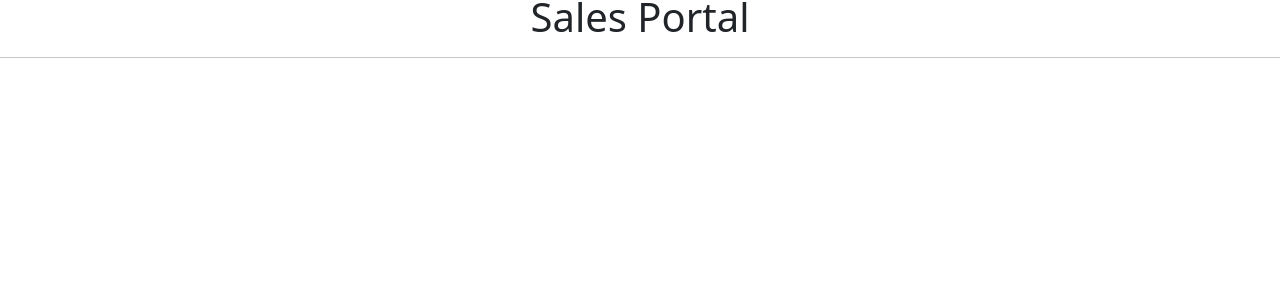
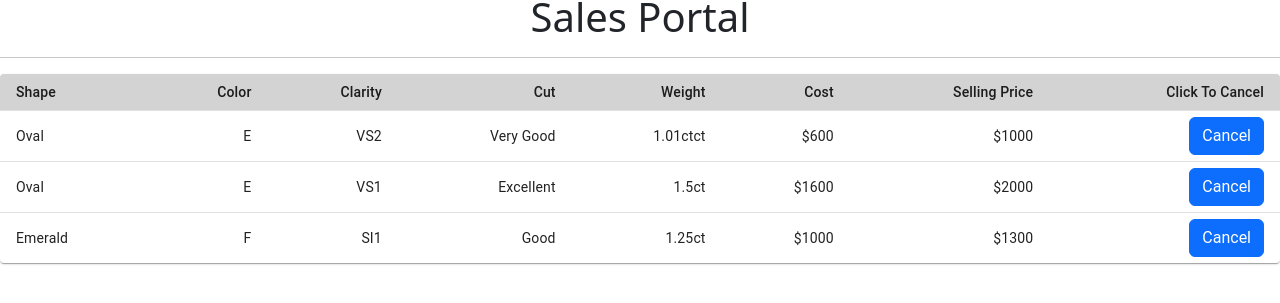
Before and after one commit to rmk129/phase-2-diamond-dashboard-final, a React (Create React App) app: page /selldashboard in a window 1280 px wide. Shown: the part 123-426 px from the top of the page. Built offline with nearby package versions, Linux system fonts and the light colour scheme; data requests are answered from the project's data file.

Commit message:
tests completed

```diff
--- a/db.json
+++ b/db.json
@@ -1,25 +1,5 @@
 {
   "diamonds": [
-    {
-      "id": 1,
-      "shape": "Round",
-      "color": "D",
-      "clarity": "VS1",
-      "cut": "Excellent",
-      "weight": "1.53",
-      "cost": "1600",
-      "price": "2000"
-    },
-    {
-      "id": 2,
-      "shape": "Round",
-      "color": "E",
-      "clarity": "SI1",
-      "cut": "Excellent",
-      "weight": "2.23",
-      "cost": "2100",
-      "price": "2500"
-    },
     {
       "id": 4,
       "shape": "Oval",
@@ -28,7 +8,8 @@
       "cut": "Excellent",
       "weight": "1.89",
       "cost": "1500",
-      "price": "1800"
+      "price": "1800",
+      "sell": "No"
     },
     {
       "id": 5,
@@ -38,7 +19,74 @@
       "cut": "Excellent",
       "weight": "1.76",
       "cost": "1700",
-      "price": "1900"
+      "price": "1900",
+      "sell": "No"
+    },
+    {
+      "shape": "Oval",
+      "color": "E",
+      "clarity": "VS2",
+      "cut": "Very Good",
+      "weight": "1.01ct",
+      "cost": "600",
+      "price": "1000",
+      "id": 7,
+      "sell": "Yes"
+    },
+    {
+      "shape": "Oval",
+      "color": "E",
+      "clarity": "VS1",
+      "cut": "Excellent",
+      "weight": "1.5",
+      "cost": "1600",
+      "price": "2000",
+      "id": 9,
+      "sell": "Yes"
+    },
+    {
+      "shape": "Emerald",
+      "color": "E",
+      "clarity": "VS2",
+      "cut": "Excellent",
+      "weight": "2.10",
+      "cost": "1800",
+      "price": "2150",
+      "id": 11,
+      "sell": "No"
+    },
+    {
+      "shape": "Radiant",
+      "color": "E",
+      "clarity": "VS2",
+      "cut": "Very Good",
+      "weight": "2.5",
+      "cost": "2600",
+      "price": "3000",
+      "id": 12,
+      "sell": "No"
+    },
+    {
+      "shape": "Radiant",
+      "color": "F",
+      "clarity": "VS2",
+      "cut": "Excellent",
+      "weight": "2.02",
+      "cost": "1800",
+      "price": "2200",
+      "id": 13,
+      "sell": "No"
+    },
+    {
+      "shape": "Oval",
+      "color": "E",
+      "clarity": "VS1",
+      "cut": "Excellent",
+      "weight": "1.65",
+      "cost": "1300",
+      "price": "1700",
+      "id": 14,
+      "sell": "No"
     },
     {
       "shape": "Emerald",
@@ -48,37 +96,8 @@
       "weight": "1.25",
       "cost": "1000",
       "price": "1300",
-      "id": 6
-    },
-    {
-      "shape": "Oval",
-      "color": "E",
-      "clarity": "VS2",
-      "cut": "Very Good",
-      "weight": "1.01ct",
-      "cost": "600",
-      "price": "1000",
-      "id": 7
-    },
-    {
-      "shape": "Emerald",
-      "color": "F",
-      "clarity": "SI1",
-      "cut": "Good",
-      "weight": "1.25",
-      "cost": "1000",
-      "price": "1300",
-      "id": 8
-    },
-    {
-      "shape": "Oval",
-      "color": "E",
-      "clarity": "VS1",
-      "cut": "Excellent",
-      "weight": "1.5",
-      "cost": "1600",
-      "price": "2000",
-      "id": 9
+      "id": 15,
+      "sell": "Yes"
     },
     {
       "shape": "Radiant",
@@ -88,50 +107,31 @@
       "weight": "1.89",
       "cost": "1900",
       "price": "2100",
-      "id": 10
+      "id": 17,
+      "sell": "No"
     },
     {
-      "shape": "Emerald",
+      "shape": "Round",
       "color": "E",
-      "clarity": "VS2",
+      "clarity": "SI1",
       "cut": "Excellent",
-      "weight": "2.10",
-      "cost": "1800",
-      "price": "2150",
-      "id": 11
+      "weight": "2.23",
+      "cost": "2100",
+      "price": "2500",
+      "id": 18,
+      "sell": "No"
     },
     {
       "shape": "Radiant",
       "color": "E",
       "clarity": "VS2",
-      "cut": "Very Good",
-      "weight": "2.5",
-      "cost": "2600",
-      "price": "3000",
-      "id": 12
-    },
-    {
-      "shape": "Radiant",
-      "color": "F",
-      "clarity": "VS2",
       "cut": "Excellent",
-      "weight": "2.02",
-      "cost": "1800",
-      "price": "2200",
-      "id": 13
-    },
-    {
-      "shape": "Oval",
-      "color": "E",
-      "clarity": "VS1",
-      "cut": "Excellent",
-      "weight": "1.65",
-      "cost": "1300",
-      "price": "1700",
-      "id": 14
+      "weight": "3.2",
+      "cost": "3000",
+      "price": "3600",
+      "sell": "No",
+      "id": 19
     }
   ],
-  "diamondsToSell": [
-
-  ]
+  "diamondsToSell": []
 }
--- a/src/components/App.js
+++ b/src/components/App.js
@@ -19,7 +19,7 @@ function App() {
   }, [])
 
   useEffect(()=> {
-    fetch("http://localhost:3000/diamonds")
+    fetch("http://localhost:3000/diamondsToSell")
     .then((r)=> r.json())
     .then((diamondsData)=> setSellDiamonds(diamondsData) )
   }, [])
@@ -38,7 +38,7 @@ function App() {
               <StockDashboard sellDiamonds={sellDiamonds} setSellDiamonds={setSellDiamonds} allDiamonds={allDiamonds}/>
           </Route>
           <Route path="/selldashboard">
-              <SellDashboard />
+              <SellDashboard sellDiamonds={sellDiamonds} allDiamonds={allDiamonds} setAllDiamonds={setAllDiamonds} />
           </Route>
           <Route exact path="/">
               <Home/>
--- a/src/components/SellDiamonds/SellDashboard.js
+++ b/src/components/SellDiamonds/SellDashboard.js
@@ -1,14 +1,16 @@
 import React, {useState} from "react";
+import SellTable from "./SellTable";
 
 
-function SellDashboard(){
+function SellDashboard({allDiamonds}){
 
+  const sellDiamonds = allDiamonds.filter((dia)=> dia.sell === "Yes")
 
     return (
         <div>
             <h1>Sales Portal</h1>
             <hr/>
-          {/* <SellTable newAllDiamonds={newAllDiamonds} /> */}
+          <SellTable sellDiamonds={sellDiamonds} />
         </div>
 
 
--- a/src/components/SellDiamonds/SellTable.js
+++ b/src/components/SellDiamonds/SellTable.js
@@ -0,0 +1,87 @@
+import * as React from 'react';
+import { Table } from '@mui/material';
+import { TableBody } from '@mui/material';
+import { TableCell } from '@mui/material';
+import { TableContainer } from '@mui/material';
+import { TableHead } from '@mui/material';
+import { TableRow } from '@mui/material';
+import { Paper } from '@mui/material';
+import Button from 'react-bootstrap/Button';
+
+
+
+export default function SellTable({sellDiamonds}) {
+
+//   function addDiamond(data){
+//     setAllDiamonds(...allDiamonds, data)
+//   }
+
+function handleSellCancelClick(e){
+  const jsonData = e.target.value;
+  const dia = JSON.parse(jsonData);
+
+
+
+  const formData = {
+    sell: "No"
+}
+
+const configObj = {
+    method: 'PATCH',
+    headers: { 'Content-Type': 'application/json'},
+    body: JSON.stringify(formData)
+}
+
+fetch('http://localhost:3000/diamonds/'+ dia.id, configObj)
+.then(res => res.json())
+alert("Your Diamond has been removed from your Sales Cart!")
+
+//   fetch('http://localhost:3000/diamondsToSell/' + dia.id, {
+//   method: 'DELETE',
+// } )
+e.target.parentNode.parentNode.remove();
+
+}
+
+
+  return (
+    <TableContainer component={Paper}>
+      <Table sx={{ minWidth: 650 }} size="small" aria-label="a dense table">
+        <TableHead>
+          <TableRow className='mainRow'>
+            <TableCell>Shape</TableCell>
+            <TableCell align="right">Color</TableCell>
+            <TableCell align="right">Clarity</TableCell>
+            <TableCell align="right">Cut</TableCell>
+            <TableCell align="right">Weight</TableCell>
+            <TableCell align="right">Cost</TableCell>
+            <TableCell align="right">Selling Price</TableCell>
+            <TableCell align="right">Click To Cancel</TableCell>
+          </TableRow>
+        </TableHead>
+        <TableBody>
+          {sellDiamonds.map((dia) => (
+            <TableRow
+              key={dia.id}
+              sx={{ '&:last-child td, &:last-child th': { border: 0 } }}
+            >
+              <TableCell component="th" scope="row">
+                {dia.shape}
+              </TableCell>
+              <TableCell align="right">{dia.color}</TableCell>
+              <TableCell align="right">{dia.clarity}</TableCell>
+              <TableCell align="right">{dia.cut}</TableCell>
+              <TableCell align="right">{dia.weight}ct</TableCell>
+              <TableCell align="right">${dia.cost}</TableCell>
+              <TableCell align="right">${dia.price}</TableCell>
+              <TableCell align="right">
+                <Button value={JSON.stringify(dia)} onClick={handleSellCancelClick} >Cancel</Button>
+              </TableCell>
+
+            </TableRow>
+          ))}
+        </TableBody>
+      </Table>
+    </TableContainer>
+  );
+}
--- a/src/components/StockAddForm.js
+++ b/src/components/StockAddForm.js
@@ -55,6 +55,8 @@ function StockAddForm({setAllDiamonds, allDiamonds}) {
         weight: weight,
         cost: cost,
         price: price,
+        sell: "No"
+
     }
 
     const configObj = {
@@ -66,7 +68,7 @@ function StockAddForm({setAllDiamonds, allDiamonds}) {
     fetch('http://localhost:3000/diamonds', configObj)
     .then(res => res.json())
     .then(data => addDiamond(data))
-    history.push("/dashboard")
+    history.push("/stockdashboard")
     alert("Your Diamond has been added!")
 
   }
--- a/src/components/StockDashboard/StockDashboard.js
+++ b/src/components/StockDashboard/StockDashboard.js
@@ -18,7 +18,9 @@ function StockDashboard({allDiamonds, sellDiamonds, setSellDiamonds}) {
 
      const newAllDiamonds = sortedDiamonds.filter((diamond)=>
             filterBy === "All" ? true : diamond.shape === filterBy)
-  console.log(newAllDiamonds)
+
+    const newAllDiamonds2 = newAllDiamonds.filter((dia)=> dia.sell === "No")
+
 
 return (
     <div>
@@ -26,7 +28,7 @@ return (
         <hr/>
         <Filter sortBy={sortBy} setSortBy={setSortBy} filterBy={filterBy} setFilterBy={setFilterBy} />
         <hr/>
-        <StockTable sellDiamonds={sellDiamonds} setSellDiamonds={setSellDiamonds} newAllDiamonds={newAllDiamonds} />
+        <StockTable sellDiamonds={sellDiamonds} setSellDiamonds={setSellDiamonds} newAllDiamonds2={newAllDiamonds2} />
     </div>
 
 
--- a/src/components/StockDashboard/Table.js
+++ b/src/components/StockDashboard/Table.js
@@ -10,42 +10,37 @@ import Button from 'react-bootstrap/Button';
 
 
 
-export default function StockTable({newAllDiamonds, sellDiamonds, setSellDiamonds}) {
+export default function StockTable({newAllDiamonds2, sellDiamonds, setSellDiamonds}) {
 
   function addSellDiamond(data){
     setSellDiamonds(...sellDiamonds, data)
   }
 
 function handleSellClick(e){
+
+
   const jsonData = e.target.value;
   const dia = JSON.parse(jsonData);
 
 
 
     const formData = {
-      shape: dia.shape,
-      color: dia.color,
-      clarity: dia.clarity,
-      cut: dia.cut,
-      weight: dia.weight,
-      cost: dia.cost,
-      price: dia.price
+      sell: "Yes"
   }
 
   const configObj = {
-      method: 'POST',
+      method: 'PATCH',
       headers: { 'Content-Type': 'application/json'},
       body: JSON.stringify(formData)
   }
 
-  fetch('http://localhost:3000/diamondsToSell', configObj)
+  fetch('http://localhost:3000/diamonds/'+ dia.id, configObj)
   .then(res => res.json())
-  .then(data => addSellDiamond(data))
   alert("Your Diamond has been added to your Sales Cart!")
 
-  fetch('http://localhost:3000/diamonds/' + dia.id, {
-  method: 'DELETE',
-})
+//   fetch('http://localhost:3000/diamonds/' + dia.id, {
+//   method: 'DELETE',
+// })
 e.target.parentNode.parentNode.remove();
 
 }
@@ -67,7 +62,7 @@ e.target.parentNode.parentNode.remove();
           </TableRow>
         </TableHead>
         <TableBody>
-          {newAllDiamonds.map((dia) => (
+          {newAllDiamonds2.map((dia) => (
             <TableRow
               key={dia.id}
               sx={{ '&:last-child td, &:last-child th': { border: 0 } }}
```
